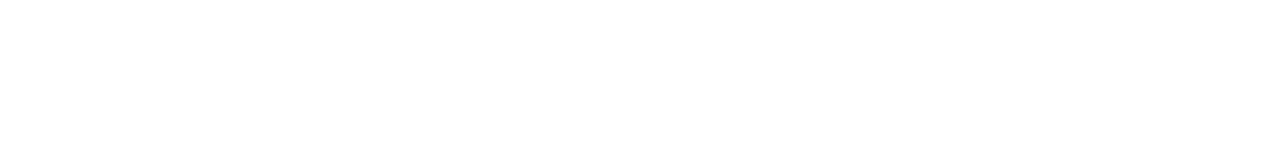
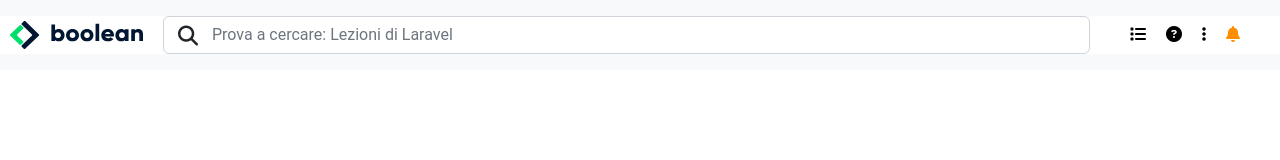
Before and after one commit to GIOVACAPE/html-css-bootstrap-dashboard, a plain HTML site: page index.html in a window 1280 px wide. Drawn offline with nearby package versions, Linux system fonts and the light colour scheme.

Commit message:
AGGIUNTO HEADER.

```diff
--- a/css/style.css
+++ b/css/style.css
@@ -17,7 +17,7 @@
     --primary-badge-color: #185bb9;
 }
 
-.ms-search-color {
+/* .ms-search-color {
     background-color: #e5e5e5;
 }
 
@@ -27,5 +27,62 @@
     padding-top: 70px;
     background-color: var(--primary-color-dark);
     display: flex;
+} */
+
+/* ----------------------------------------------------------------------------------- */
+/* style per l'HEADER----------------------------------------------------------------- */
+
+/* HEADER */
+
+header {
+    height: 70px;
+    position: fixed;
+    top: 0;
+    left: 0;
+    right: 0;
+    background-color: var(--primary-color);
+    align-items: center;
+    padding: 0 10px;
 }
-/* ----------------------------------------------------------------------------------- */
+
+header img {
+    max-height: 40px;
+}
+
+.fa-magnifying-glass {
+    position: relative;
+    font-size: 1.25rem;
+    top: 10px;
+    left: 35px;
+}
+
+.header-row {
+    display: flex;
+    justify-content: space-between;
+    align-items: center;
+}
+
+.col-search-bar {
+    flex-grow: 1;
+}
+
+
+.header-nav > ul {
+    display: flex;
+    list-style: none;
+    align-items: center;
+    margin-bottom: 0;
+    padding-right: .625rem;
+}
+
+.header-nav li {
+    margin-right: 1.25rem;
+}
+
+.header-nav a {
+    color: black;
+}
+
+.header-nav .fa-bell {
+    color: #ff8f00;
+}
--- a/index.html
+++ b/index.html
@@ -13,6 +13,54 @@
     <link rel="stylesheet" href="css/style.css">
   </head>
 <body>
+    <!-- HEADER------------------------------  -->
+    <header class="row">
+      <div class="bg-white header-row">
+          <div class="col-logo">
+              <img class="d-lg-none d-xl-none d-xxl-none" src="img/mobile-logo.png" alt="mobile-logo">
+              <img class="d-none d-lg-block d-xl-block d-xxl-block" src="img/logo.svg" alt="logo">
+          </div>
+          <div class="col-search-bar">
+              <form class="d-flex" role="search">
+                <i class="fa-solid fa-magnifying-glass"></i>
+                <input class="form-control me-2 ps-5 ms-search-color" type="search" placeholder="Prova a cercare: Lezioni di Laravel" aria-label="Search">
+              </form>
+          </div>
+          <div class="col-nav">
+              <nav class="header-nav">
+                <ul>
+                  <li class="d-none d-lg-block d-xl-block d-xxl-block">
+                    <a href="#"><i class="fa-solid fa-list"></i></a>
+                  </li>
+                  <li class="d-none d-lg-block d-xl-block d-xxl-block">
+                    <a href="#"><i class="fa-solid fa-circle-question"></i></a>
+                  </li>
+                  <li class="d-none d-lg-block d-xl-block d-xxl-block">
+                    <a href="#"><i class="fa-solid fa-ellipsis-vertical"></i></a>
+                  </li>
+                  <li>
+                    <div class="dropdown">
+                      <a href="#" data-bs-toggle="dropdown" aria-expanded="false">
+                        <i class="fa-solid fa-bell"></i>
+                      </a>
+                      <ul class="dropdown-menu">
+                        <li><a class="dropdown-item" href="#">Profilo</a></li>
+                        <li><a class="dropdown-item" href="#">Fatturazione</a></li>
+                        <li><a class="dropdown-item" href="#">Logout</a></li>
+                      </ul>
+                    </div>
+                  </li>
+                </ul>
+              </nav>
+          </div>
+      </div>
+  </header>
+
+
+
+
+
+
 
 </body>
 </html>
```
